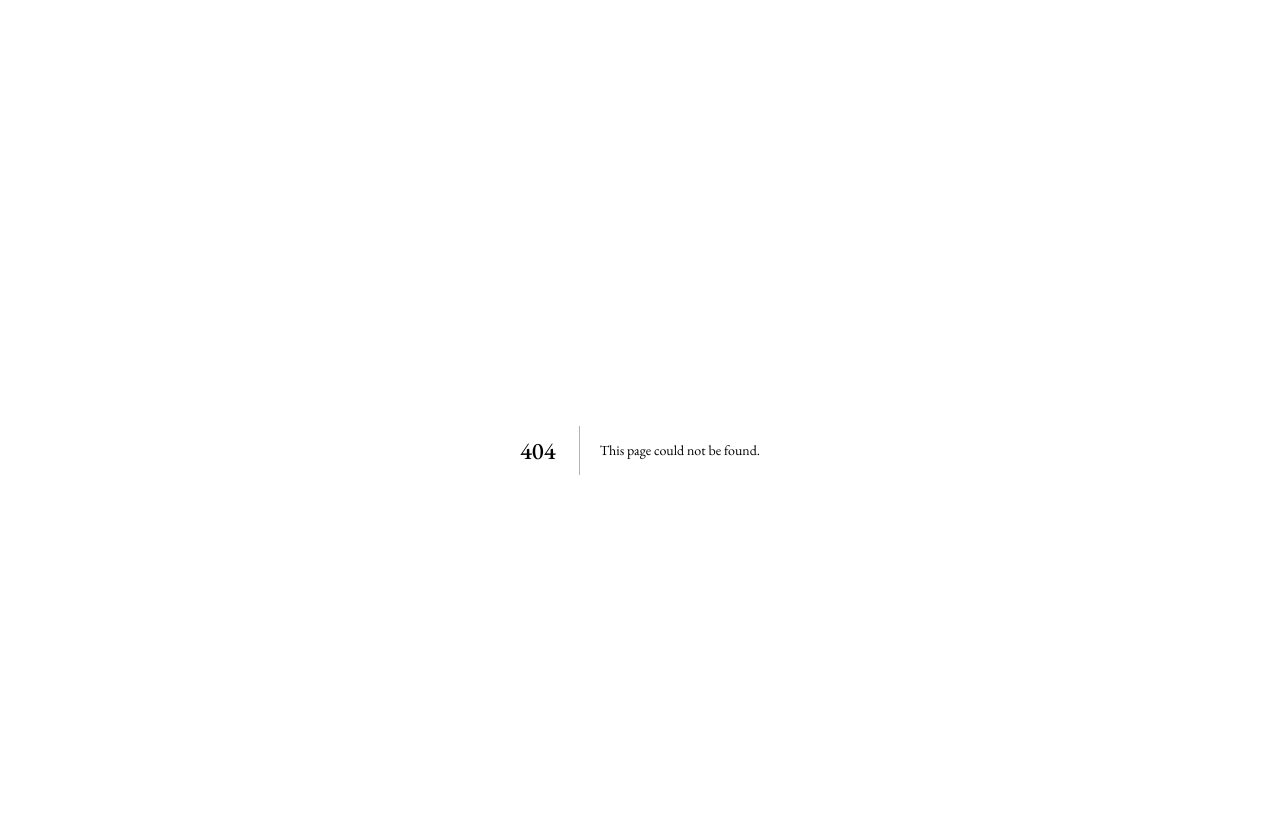
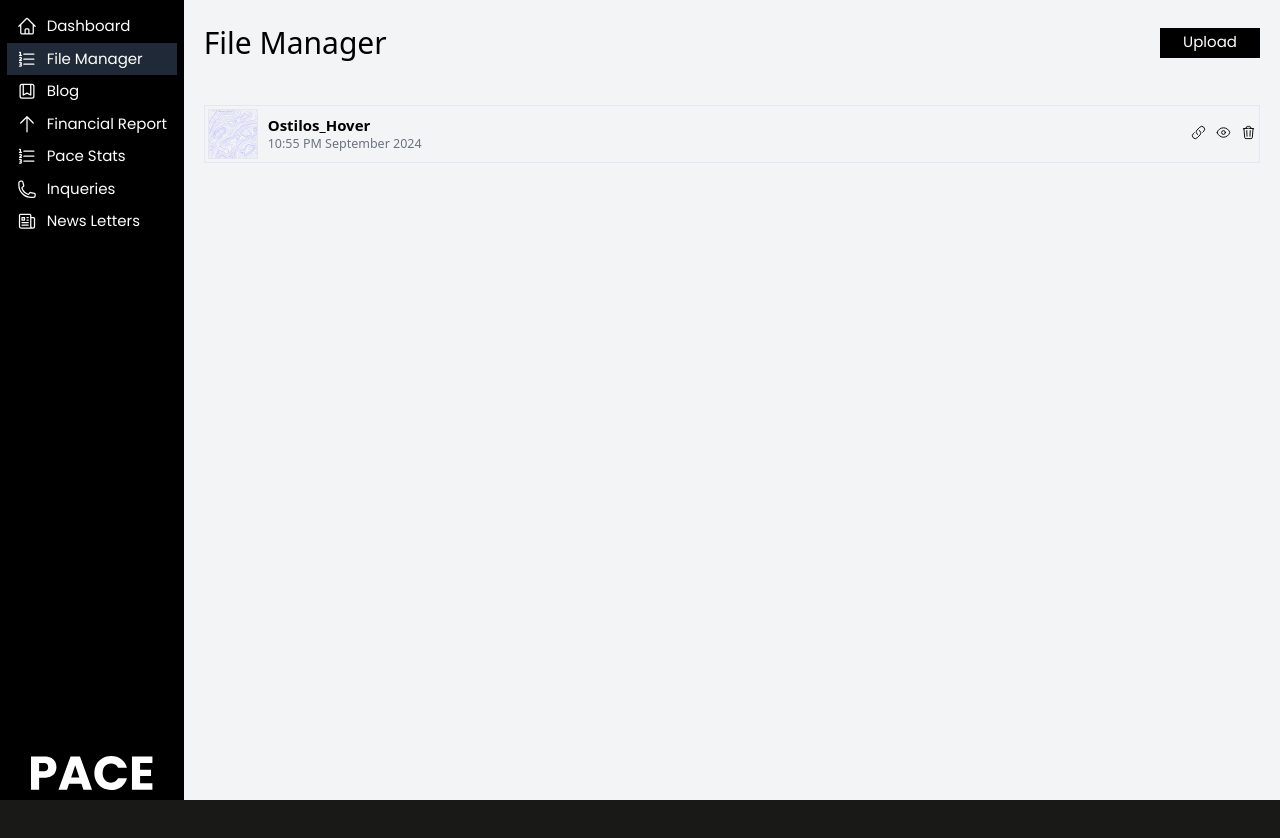
Before and after one commit to TarunRajpurohit123/pace-bussiness-website, a Next.js app in the folder pace-website/: page /admin/file-manager in a window 1280 px wide. Before the commit this address had no page. Shown: the top 838 px of the page. After the commit the page ends 800 px from the top, so only its background shows below. Built offline with nearby package versions, Linux system fonts and the light colour scheme.

Commit message:
filemanger page ui done

```diff
--- /dev/null
+++ b/pace-website/src/app/admin/file-manager/page.jsx
@@ -0,0 +1,54 @@
+import { EyeIcon, LinkIcon, TrashIcon } from "@heroicons/react/24/outline";
+import Image from "next/image";
+
+export default function FileManager() {
+  return (
+    <section className="blogs__wrapper">
+      <div className="topper flex justify-between items-center">
+        <div style={{ fontSize: "3rem" }}>File Manager</div>
+        <button
+          href="/admin/blog/123"
+          className="flex justify-center items-center bg-black text-white px-[1rem] py-[0.2rem] min-w-[10rem] h-[3rem]"
+          style={{ fontSize: "1.5rem" }}
+        >
+          Upload
+        </button>
+      </div>
+
+      <div className="mt-[4rem]">
+        {/* media main row */}
+        <div className="mediarow flex justify-between items-center border p-[0.3rem]">
+          <div className="mediaMeta flex items-center">
+            {"image" === "image" && (
+              <Image
+                className="border"
+                src="/ostilos__hovesr.png"
+                width={50}
+                height={50}
+              />
+            )}
+            <div className="ml-[1rem] flex flex-col">
+              <span className=" font-bold text-2xl">Ostilos_Hover</span>
+              <span className="text-xl text-gray-500">
+                10:55 PM September 2024
+              </span>
+            </div>
+          </div>
+
+          <div className="mediaactions">
+            <button>
+              <LinkIcon style={{ color: "black", width: "1.5rem" }} />
+            </button>
+            <button className="ml-[1rem]">
+              <EyeIcon style={{ color: "black", width: "1.5rem" }} />
+            </button>
+            <button className="ml-[1rem]">
+              <TrashIcon style={{ color: "black", width: "1.5rem" }} />
+            </button>
+          </div>
+        </div>
+        {/* media main row end*/}
+      </div>
+    </section>
+  );
+}
--- a/pace-website/src/components/admin/Sidebar.jsx
+++ b/pace-website/src/components/admin/Sidebar.jsx
@@ -29,6 +29,23 @@ export default function Sidebar() {
             <Link href="/admin" className="text-white text-[1.5rem] flex">
               <HomeIcon style={{ width: "2rem", marginRight: "1rem" }} />
               Dashboard
+            </Link>
+          </li>
+          <li
+            className={
+              path == "/admin/file-manager"
+                ? "bg-gray-800 hover:bg-gray-600 px-4 py-2"
+                : "bg-black hover:bg-gray-600 px-4 py-2"
+            }
+          >
+            <Link
+              href="/admin/file-manager"
+              className="text-white text-[1.5rem] flex"
+            >
+              <NumberedListIcon
+                style={{ width: "2rem", marginRight: "1rem" }}
+              />
+              File Manager
             </Link>
           </li>
           <li
```
